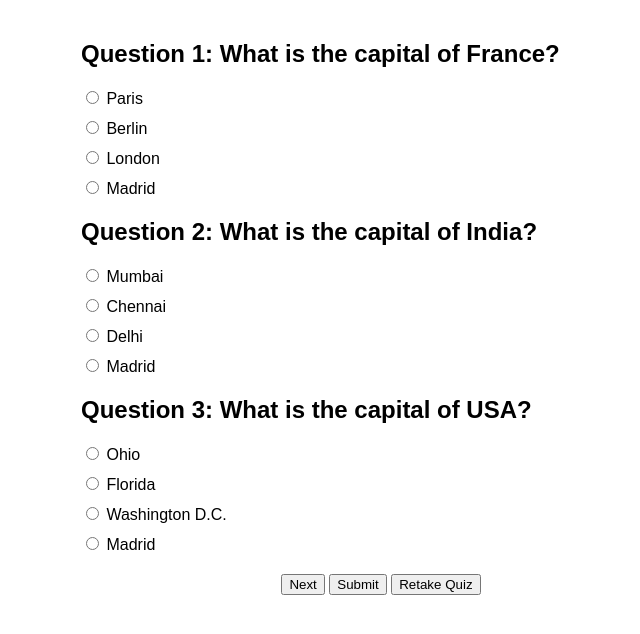
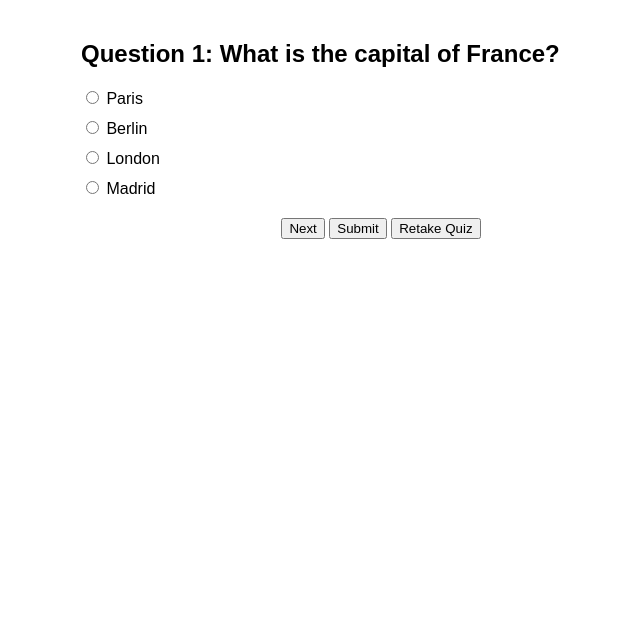
Before and after one commit to VJKumar57/LearnCypressA11Y, a plain HTML site: page index.html in a window 1280 px wide. Shown: the whole page, without its empty margins (259-899 px from the left). Drawn offline with Linux system fonts and the light colour scheme.

Commit message:
Update index.html

```diff
--- a/index.html
+++ b/index.html
@@ -18,26 +18,6 @@
             </ul>
         </div>
 
-        <div id="question-container">
-            <h2 id="question-2">Question 2: What is the capital of India?</h2>
-            <ul id="options">
-                <li><input type="radio" name="answer" value="Paris"> Mumbai</li>
-                <li><input type="radio" name="answer" value="Berlin"> Chennai</li>
-                <li><input type="radio" name="answer" value="London"> Delhi</li>
-                <li><input type="radio" name="answer" value="Madrid"> Madrid</li>
-            </ul>
-        </div>
-
-        <div id="question-container">
-            <h2 id="question-3">Question 3: What is the capital of USA?</h2>
-            <ul id="options">
-                <li><input type="radio" name="answer" value="Paris"> Ohio</li>
-                <li><input type="radio" name="answer" value="Berlin"> Florida</li>
-                <li><input type="radio" name="answer" value="London"> Washington D.C.</li>
-                <li><input type="radio" name="answer" value="Madrid"> Madrid</li>
-            </ul>
-        </div>
-
         <div id="button-container">
             <button id="next-btn" onclick="nextQuestion()">Next</button>
             <button id="submit-btn" onclick="submitQuiz()">Submit</button>
```
